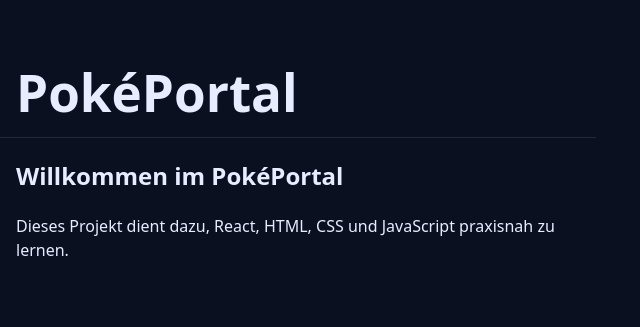
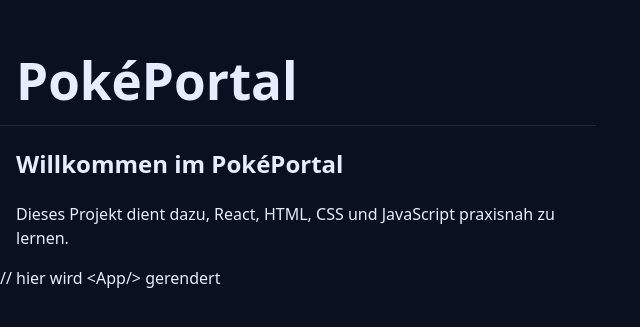
Before and after one commit to Manassee/pokeportal, a React (Vite) app: page / in a window 1280 px wide. Shown: the part 237-564 px from the top of the page, without its empty margins (0-640 px from the left). Built offline with nearby package versions, Linux system fonts and the light colour scheme.

Commit message:
(docs): kommentare und Dokumentation des Projekts um Verständnis zu festigen

```diff
--- a/src/main.jsx
+++ b/src/main.jsx
@@ -6,6 +6,11 @@ import "./styles/base.css";
 
 createRoot(document.getElementById('root')).render(
   <StrictMode>
-    <App />
+    <App />                  {'// hier wird <App/> gerendert'}
   </StrictMode>,
 )
+
+
+/* Diese Datei ist der Startpunkt von React
+main.jsx startet React
+App.jsx ist dein UI-Wurzelknoten */
```
Also changed, not shown: src/App.jsx (+13 -0 lines).
